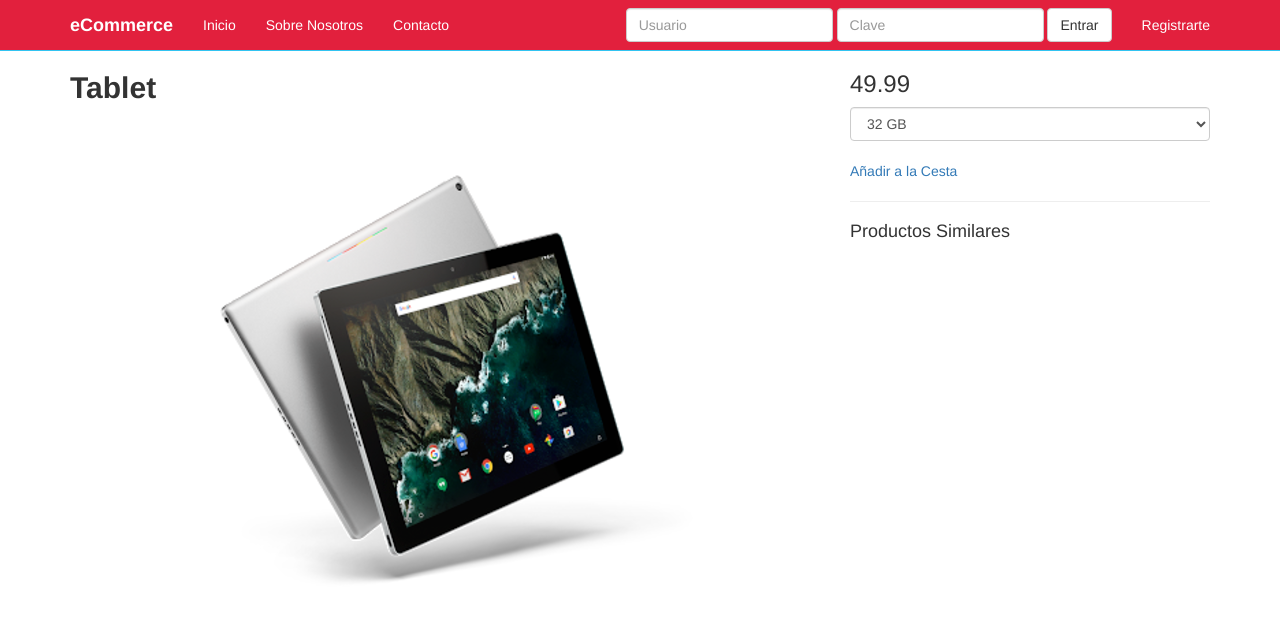
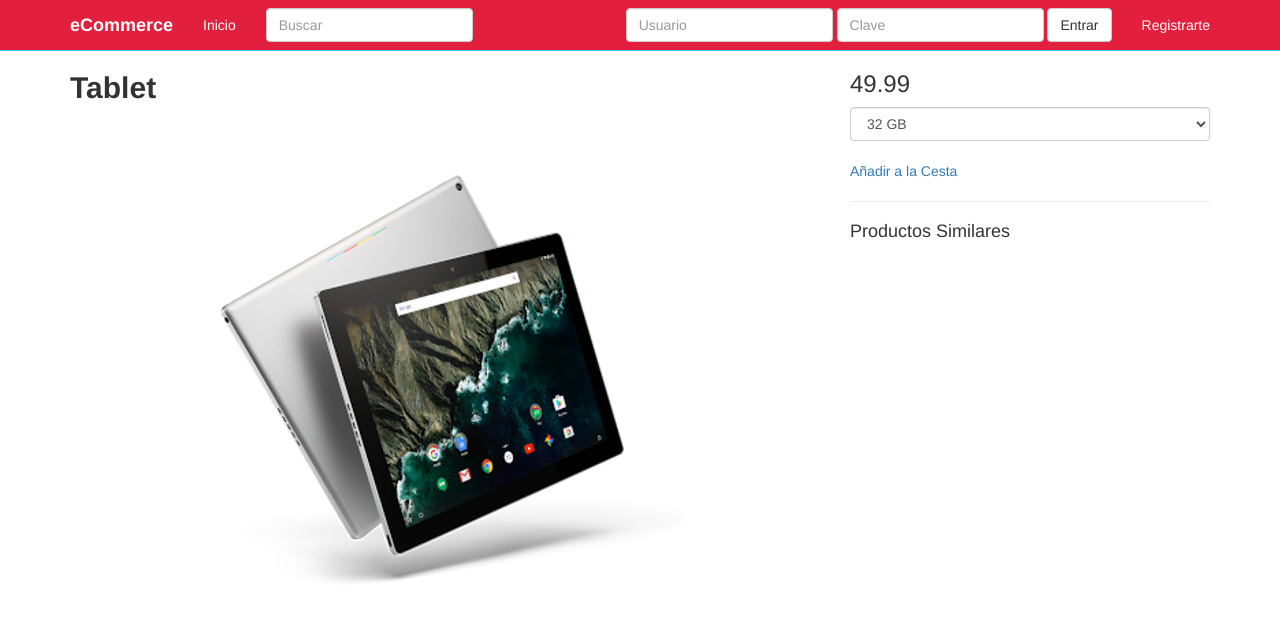
Before and after one commit to probardjango/comercio-electronico, a Django app: page /productos/1/ in a window 1280 px wide. Shown: the top 638 px of the page. Run offline with Django 3.2, Linux system fonts and the light colour scheme; data comes from the database, SQL or seed files in the repository; both versions use the stored data as it was after the commit; some libraries are stand-ins or nearby versions.

Commit message:
busquedas complejas con Q

```diff
--- a/src/productos/views.py
+++ b/src/productos/views.py
@@ -1,3 +1,4 @@
+from django.db.models import Q
 from django.shortcuts import render
 from django.utils import timezone
 from django.views.generic.detail import DetailView
@@ -11,8 +12,18 @@ class ProductoListView(ListView):
 
 	def get_context_data(self, *args, **kwargs):
 		context = super(ProductoListView, self).get_context_data(*args, **kwargs)
-		context["ahora"] = timezone.now()
+		context["query"] = self.request.GET.get("q")
 		return context
+
+	def get_queryset(self, *args, **kwargs):
+		qs = super(ProductoListView, self).get_queryset(*args, **kwargs)
+		query = self.request.GET.get("q")
+		if query:
+			qs = self.model.objects.filter(
+				Q(titulo__icontains=query) |
+				Q(descripcion__icontains=query)
+			)
+		return qs
 
 class ProductoDetailView(DetailView):
 	model = Producto
--- a/src/templates/navbar.html
+++ b/src/templates/navbar.html
@@ -15,8 +15,16 @@
         <div id="navbar" class="navbar-collapse collapse">
           <ul class="nav navbar-nav">
             <li><a href="/">Inicio</a></li>
-            <li><a href="{% url 'about' %}">Sobre Nosotros</a></li>
-            <li><a href="{% url 'contact' %}">Contacto</a></li>
+
+          <form class="navbar-form navbar-left" method="GET" action="{% url 'producto_list' %}">
+          <div class="form-group">
+          <input type="text" class="form-control" placeholder="Buscar" name="q">
+          </div>
+          <!-- <button type="submit" class="btn btn-default">Buscar</button> -->
+          </form>
+
+            <!-- <li><a href="{% url 'about' %}">Sobre Nosotros</a></li> -->
+            <!-- <li><a href="{% url 'contact' %}">Contacto</a></li> -->
            <!--  <li class="dropdown">
               <a href="#" class="dropdown-toggle" data-toggle="dropdown" role="button" aria-haspopup="true" aria-expanded="false">Dropdown <span class="caret"></span></a>
               <ul class="dropdown-menu">
```
Also changed, not shown: src/requirements.txt (added, +15 -0 lines), src/db.sqlite3.
